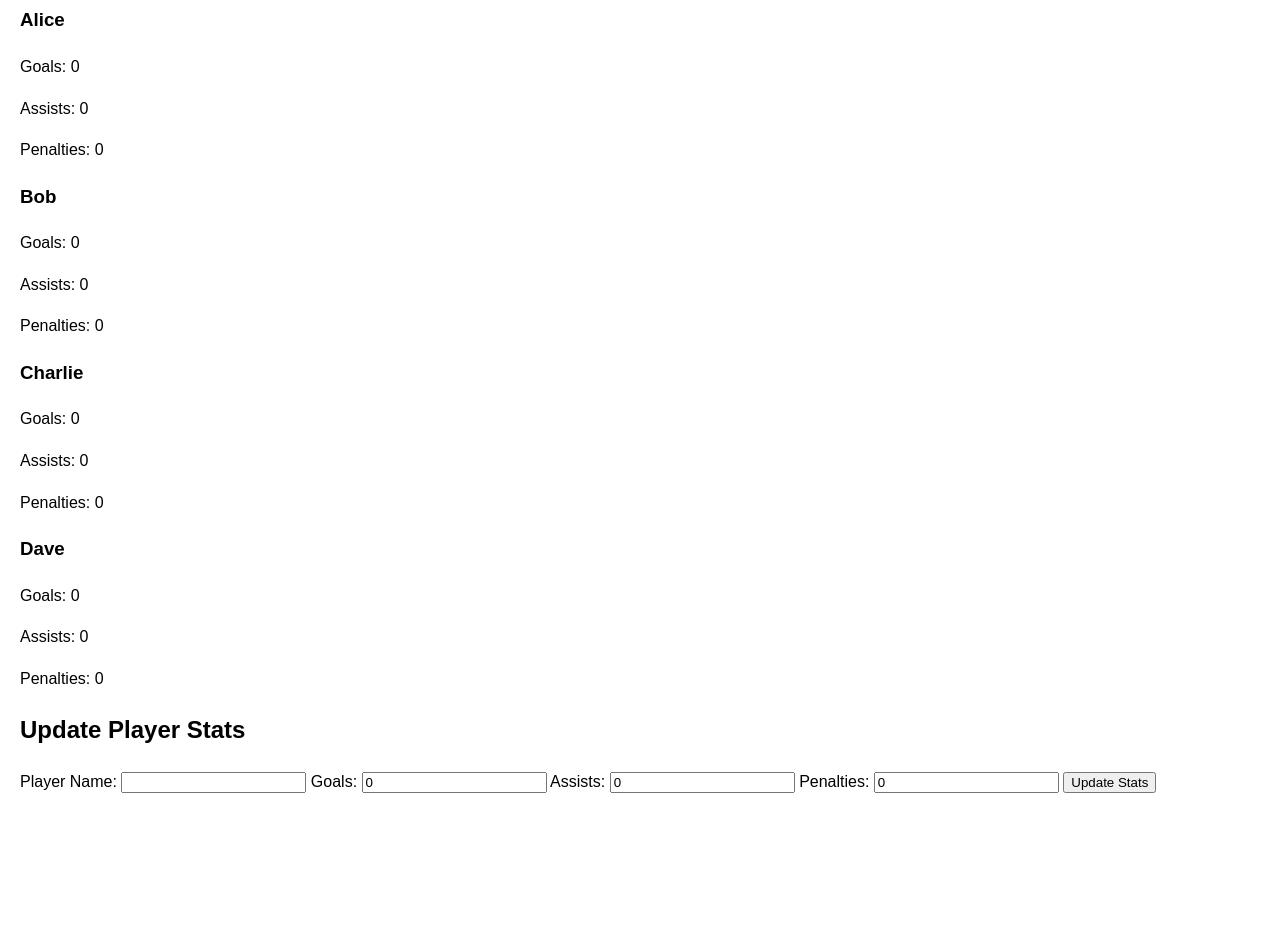
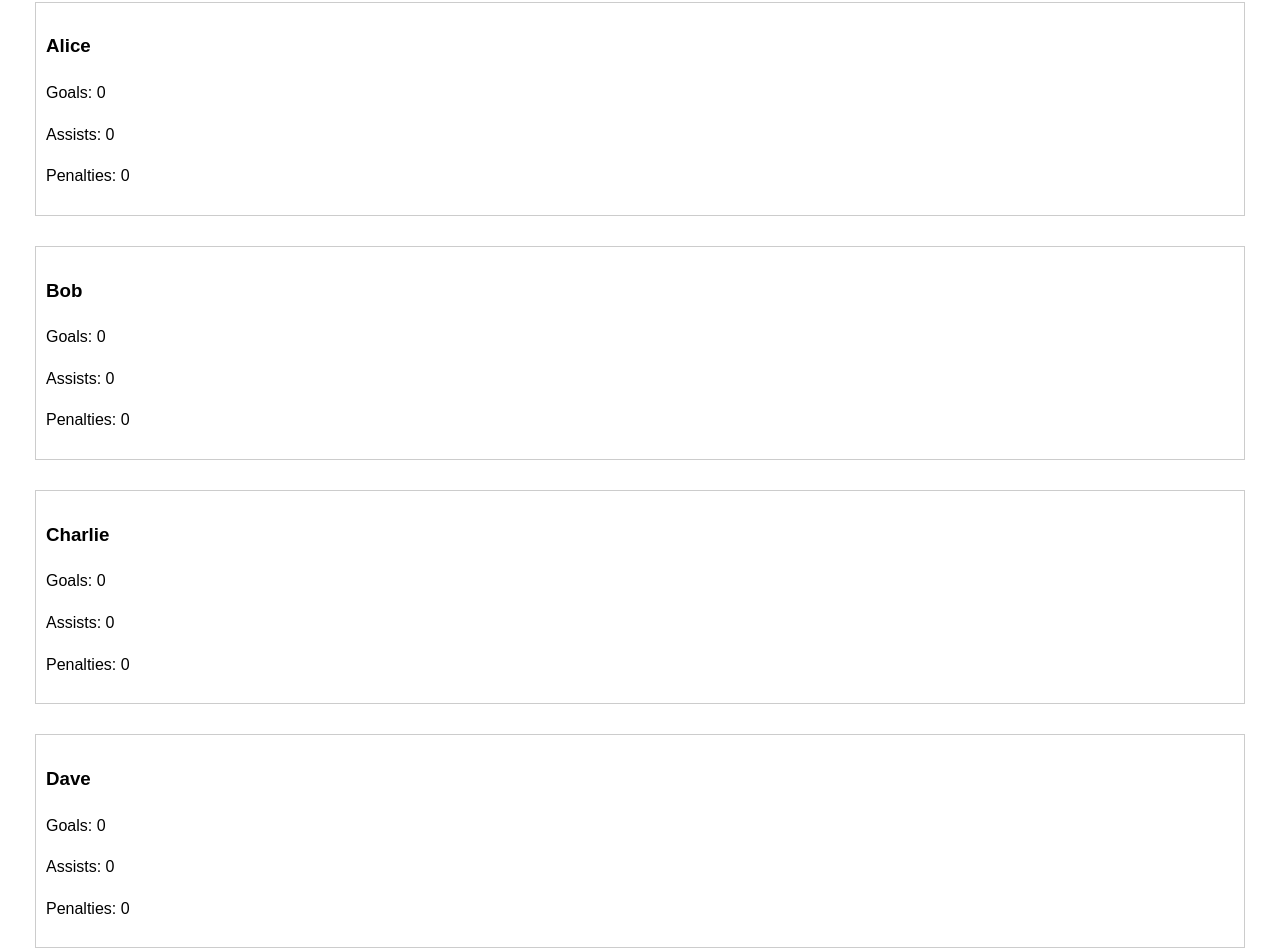
Before and after one commit to mitchmarns/hockey, a plain HTML site: page stats.html in a window 1280 px wide. Shown: the part 173-1121 px from the top of the page. Before the commit the page ends 988 px from the top, so only its background shows below. Drawn offline with Linux system fonts and the light colour scheme.

Commit message:
Update main.css

```diff
--- a/styles/main.css
+++ b/styles/main.css
@@ -60,3 +60,22 @@
 ul li {
   margin: 5px 0;
 }
+
+.player-stats {
+  margin: 15px;
+  padding: 10px;
+  border: 1px solid #ccc;
+}
+
+#stats-container {
+  display: flex;
+  flex-direction: column;
+}
+
+form {
+  margin-top: 20px;
+}
+
+label, input {
+  margin-bottom: 10px;
+}
```
